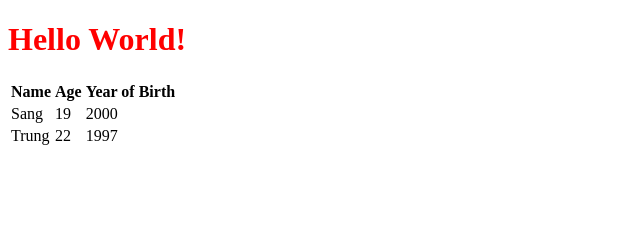
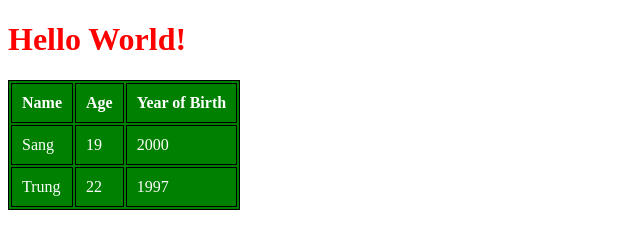
Before and after one commit to dtsangdtd/MyFirstProject, a plain HTML site: page index.html in a window 1280 px wide. Shown: the whole page, without its empty margins (0-640 px from the left). Drawn offline with Linux system fonts and the light colour scheme.

Commit message:
update table style

```diff
--- a/css/style.css
+++ b/css/style.css
@@ -1,3 +1,21 @@
 h1 {
     color: red;
 }
+
+table {
+    background-color: green;
+    border: 1px solid black;
+}
+
+table,
+tr,
+th,
+td {
+    border: 1px solid black;
+    color: #FFF;
+}
+
+td,
+th {
+    padding: 10px;
+}
```
